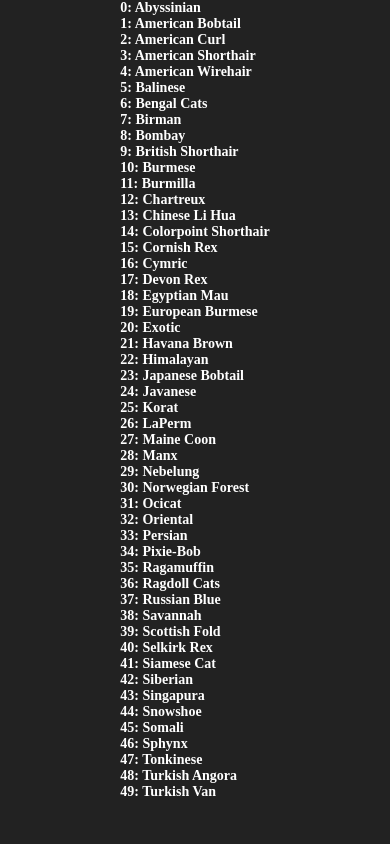
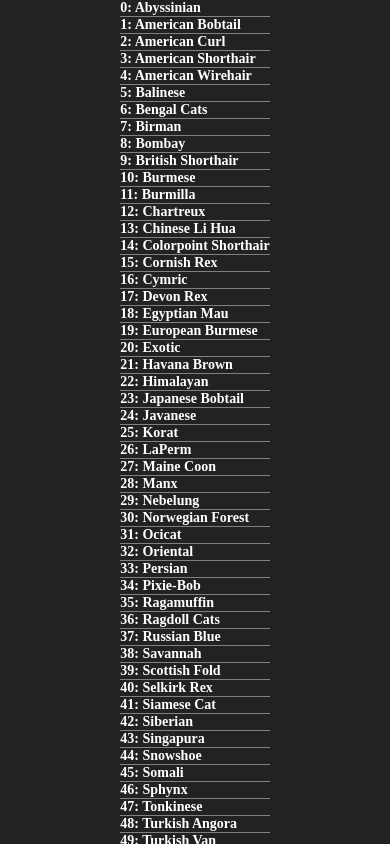
Before and after one commit to chrismlee26/mobile-by-breed, a React Native app: screen / in a window 390 px wide. Built offline with nearby package versions, Linux system fonts and the light colour scheme.

Commit message:
[add] itemseparatorcomponent to list

```diff
--- a/App.js
+++ b/App.js
@@ -10,7 +10,13 @@ export default function App() {
     <View style={styles.container}>
       <StatusBar style="auto" />
       <FlatList
+        ItemSeparatorComponent={(props) => {
+          return (
+            <View style={{ height: 1, backgroundColor: 'gray' }} />
+          );
+        }}
         data={cats}
+        key={cats.index}
         renderItem={({ item, index }) => {
           return <Item name={item.breed} index={index} key={index} />
         }}
@@ -26,4 +32,9 @@ const styles = StyleSheet.create({
     alignItems: 'center',
     justifyContent: 'center',
   },
+  separator: {
+    flex: 1,
+    borderWidth: 1,
+    borderColor: 'red'
+  },
 });
```
